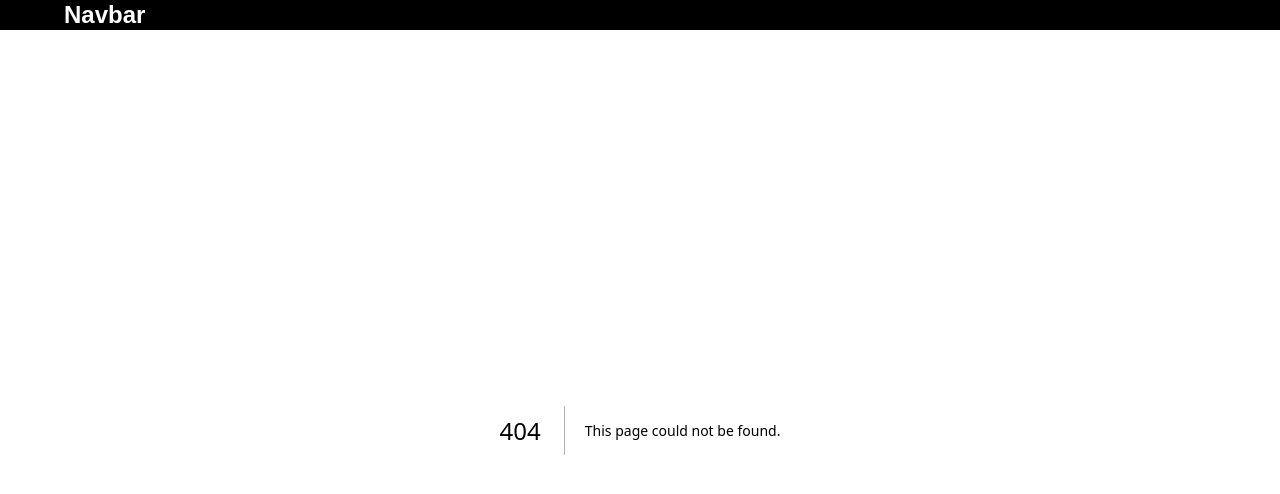
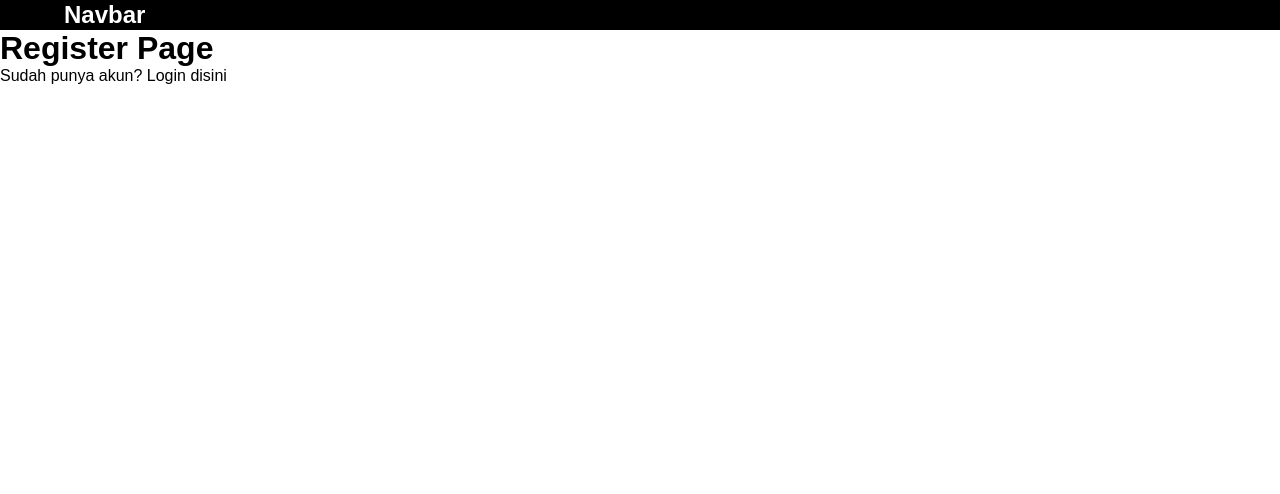
Before and after one commit to ibnucholdun/learn-NextJs-pages-router, a Next.js app: page /auth/register in a window 1280 px wide. Before the commit this address had no page. Shown: the top 494 px of the page. Built offline with nearby package versions, Linux system fonts and the light colour scheme.

Commit message:
Link & Navigation with tag Link from next/link

```diff
--- /dev/null
+++ b/src/pages/auth/register.tsx
@@ -0,0 +1,17 @@
+import Link from "next/link";
+import React from "react";
+
+type Props = {};
+
+const RegisterPage = (props: Props) => {
+  return (
+    <div>
+      <h1>Register Page</h1>
+      <p>
+        Sudah punya akun? Login <Link href={"/auth/login"}>disini</Link>
+      </p>
+    </div>
+  );
+};
+
+export default RegisterPage;
```
Also changed, not shown: src/pages/auth/login.tsx (added, +17 -0 lines).
